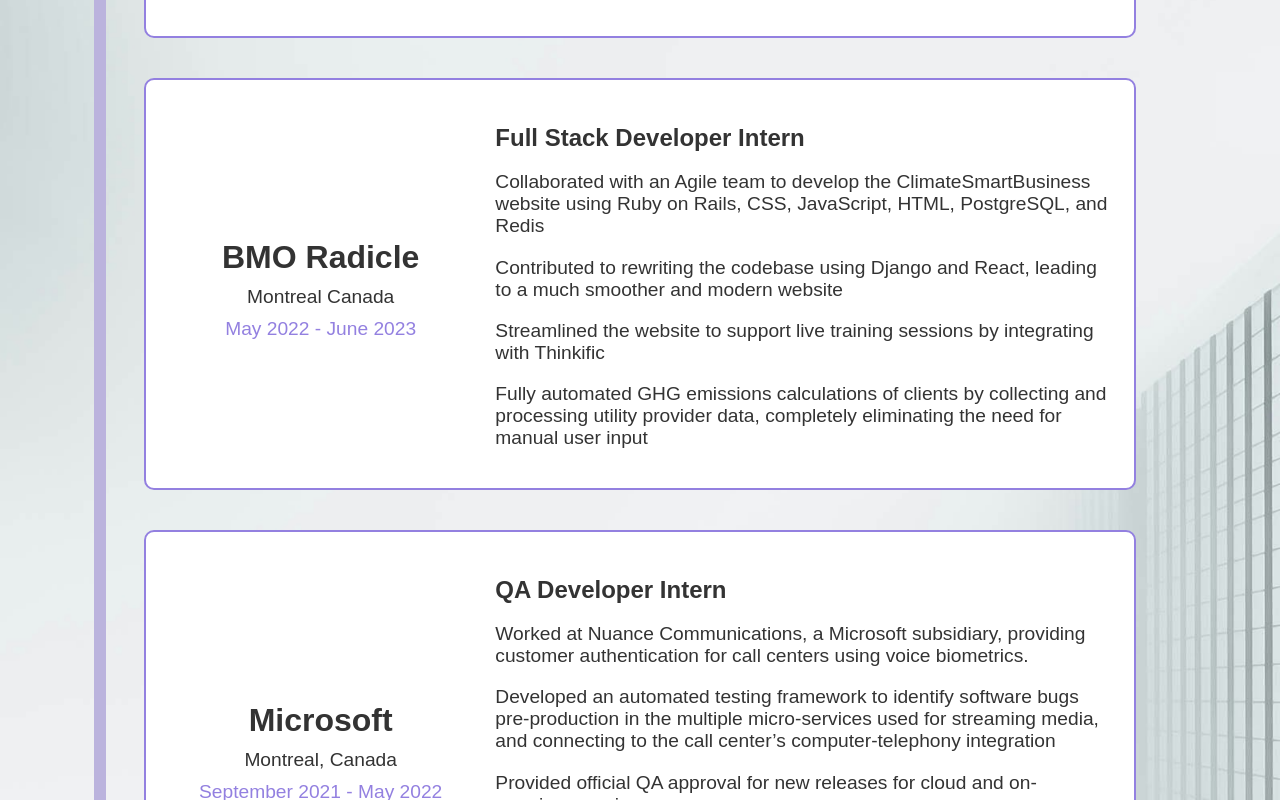
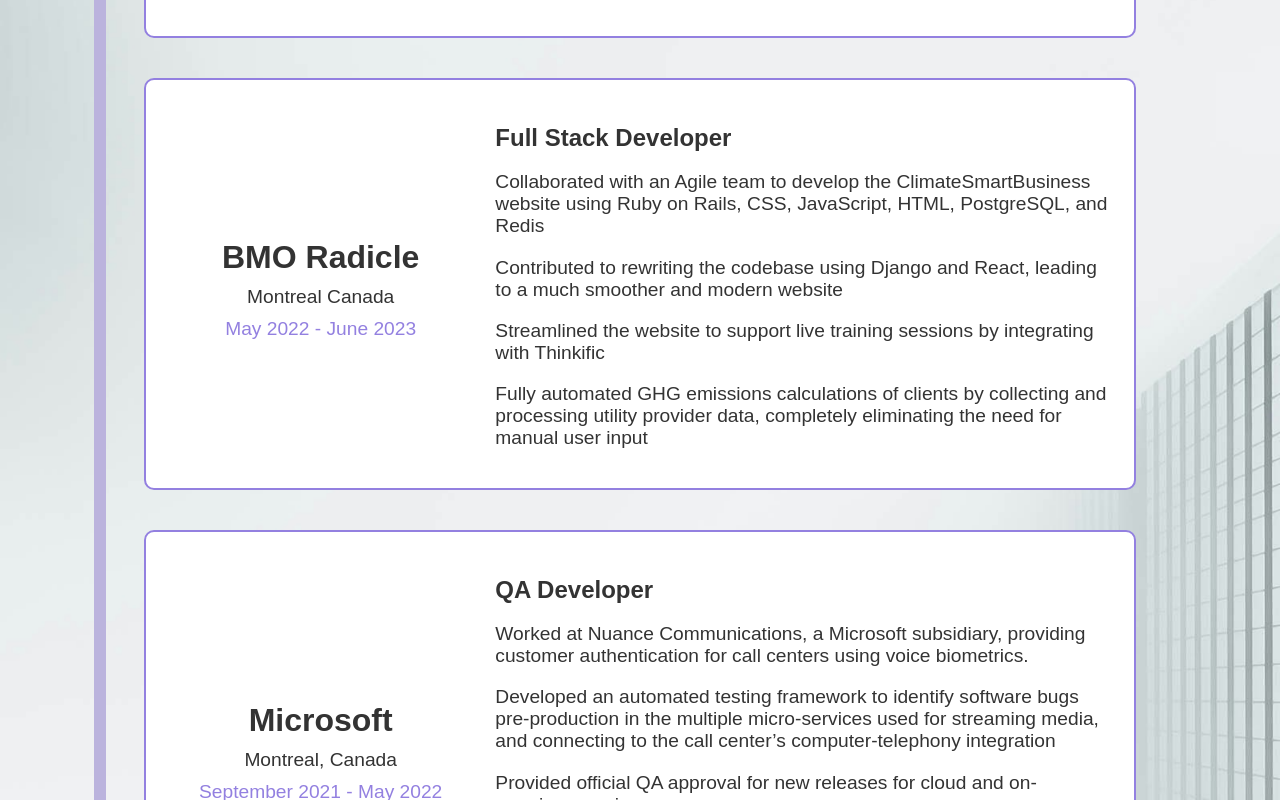
Before and after one commit to wassimwazzi/wassimwazzi.github.io, a React (Create React App) app: page / in a window 1280 px wide. Shown: the part 2080-2880 px from the top of the page. Built offline with nearby package versions, Linux system fonts and the light colour scheme.

Commit message:
fix project colors

```diff
--- a/src/components/Experience/Experience.js
+++ b/src/components/Experience/Experience.js
@@ -58,7 +58,7 @@
                             <p className="experience-date">May 2022 - June 2023</p>
                         </div>
                         <div className="experience-description">
-                            <h3>Full Stack Developer Intern</h3>
+                            <h3>Full Stack Developer</h3>
                             <p>Collaborated with an Agile team to develop the ClimateSmartBusiness website using Ruby on Rails, CSS, JavaScript, HTML, PostgreSQL, and Redis</p>
                             <p>Contributed to rewriting the codebase using Django and React, leading to a much smoother and modern website</p>
                             <p>Streamlined the website to support live training sessions by integrating with Thinkific</p>
@@ -72,7 +72,7 @@
                             <p className="experience-date">September 2021 - May 2022</p>
                         </div>
                         <div className="experience-description">
-                            <h3>QA Developer Intern</h3>
+                            <h3>QA Developer</h3>
                             <p>
                                 Worked at Nuance Communications, a Microsoft subsidiary, providing customer authentication for call centers using voice biometrics.
                             </p>
--- a/src/components/Projects/Projects.css
+++ b/src/components/Projects/Projects.css
@@ -108,8 +108,8 @@
 }
 
 .project-card-back {
-  background: #333;
-  color: #fff;
+  background: var(--primary-color);
+  color: black;
   transform: rotateY(180deg); /* Back side flipped */
   font-size: var(--font-size);
 }
```
